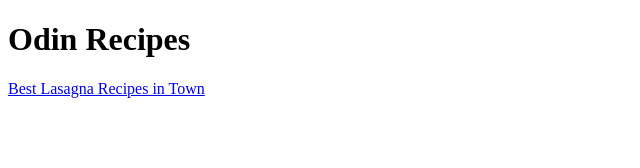
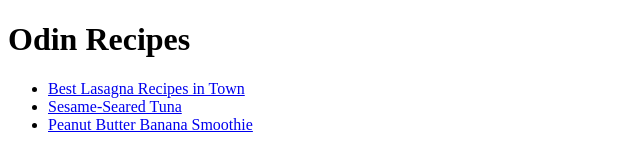
Before and after one commit to kfernando22/odin-recipes, a plain HTML site: page index.html in a window 1280 px wide. Shown: the whole page, without its empty margins (0-640 px from the left). Drawn offline with Linux system fonts and the light colour scheme.

Commit message:
add link to recipes on index.html

```diff
--- a/index.html
+++ b/index.html
@@ -6,6 +6,10 @@
     </head>
     <body>
         <h1>Odin Recipes</h1>
-        <p><a href="recipes/lasagna.html" target="_blank">Best Lasagna Recipes in Town</a></p>
+        <ul>
+            <li><a href="recipes/lasagna.html" target="_blank">Best Lasagna Recipes in Town</a></li>
+            <li><a href="recipes/sesame-seared-tuna.html" target="_blank">Sesame-Seared Tuna</a></li>
+            <li><a href="recipes/pb-banana-smoothie.html" target="_blank">Peanut Butter Banana Smoothie</a></li>
+        </ul>
     </body>
 </html>
```
